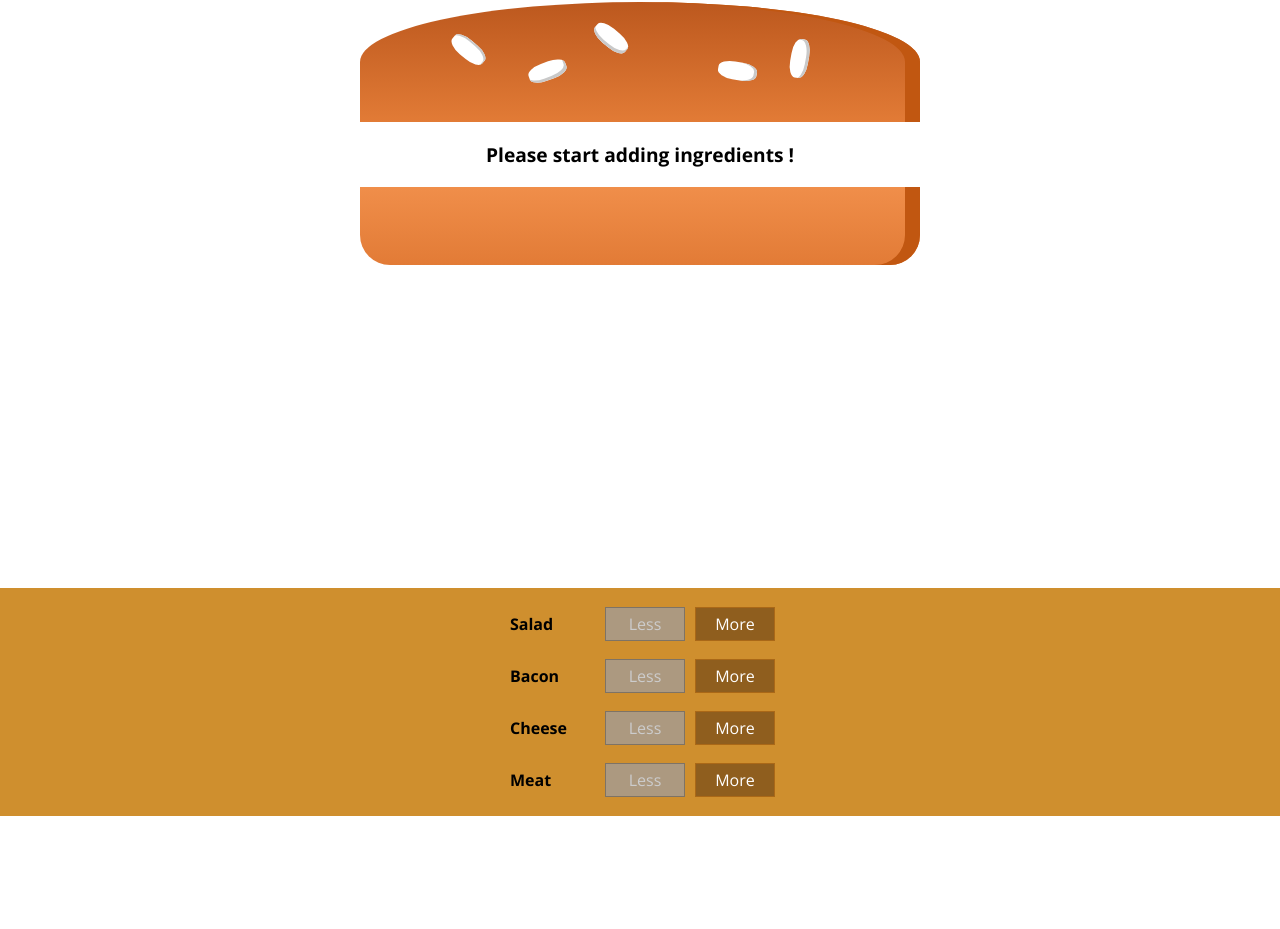
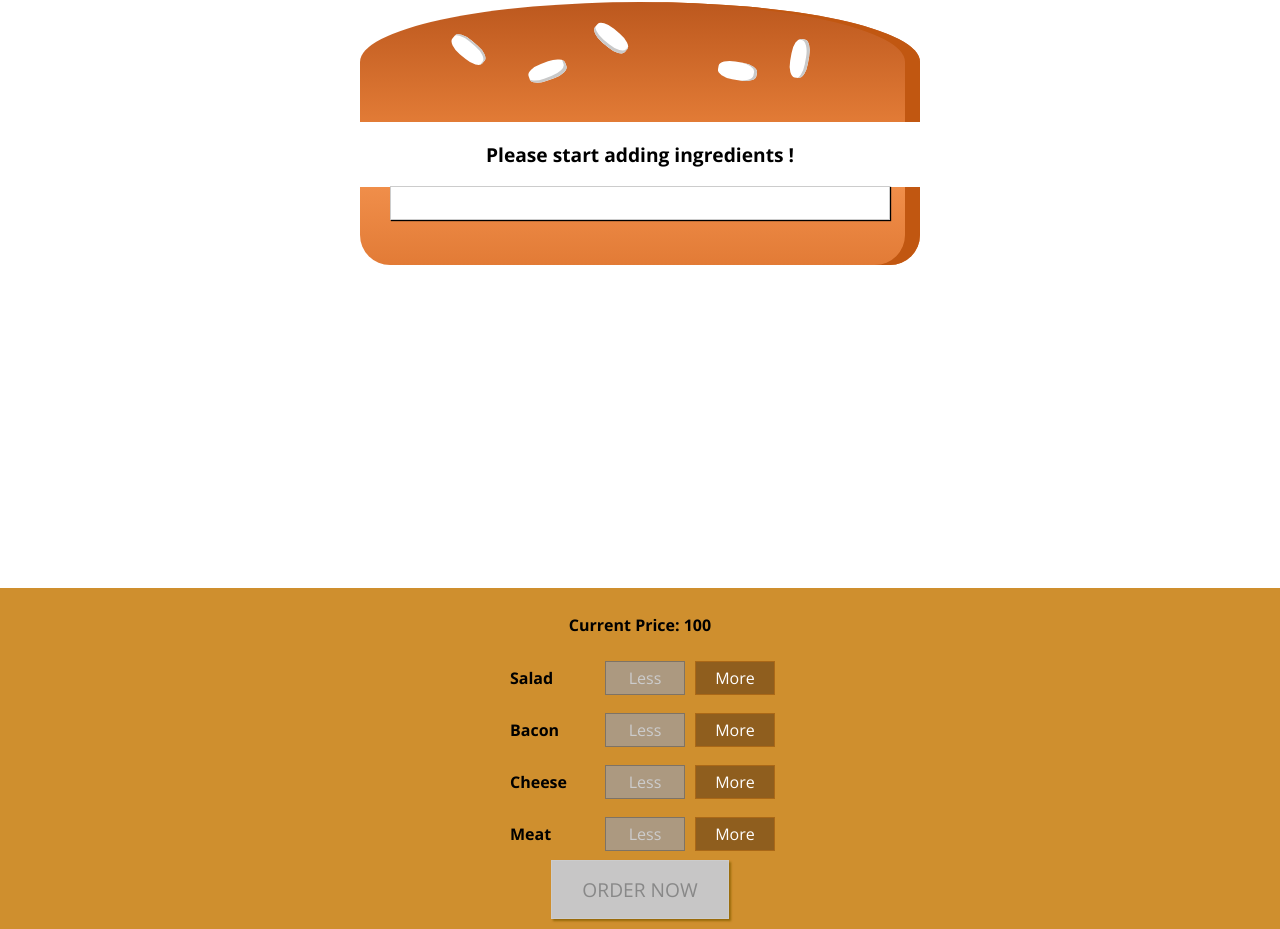
Before and after one commit to rajaghoshzhi/react-complete-guide_gitPush, a React app: page / in a window 1280 px wide. Shown: the part 54-983 px from the top of the page. Before the commit the page ends 870 px from the top, so only its background shows below. Built offline with nearby package versions, Linux system fonts and the light colour scheme.

Commit message:
order now changes

```diff
--- a/src/components/Burger/BuildControls/BuildControls.css
+++ b/src/components/Burger/BuildControls/BuildControls.css
@@ -8,3 +8,47 @@
     padding: 10px 0;
     align-items: center;
 }
+.BuildControls > .Bold {
+    font-weight: bold
+}
+
+.OrderButton {
+    background-color: #DAD735;
+    outline: none;
+    cursor: pointer;
+    border: 1px solid #966909;
+    color: #966909;
+    font-family: inherit;
+    font-size: 1.2em;
+    padding: 15px 30px;
+    box-shadow: 2px 2px 2px #966909;
+}
+
+.OrderButton:hover, .OrderButton:active {
+    background-color: #A0DB41;
+    border: 1px solid #966909;
+    color: #966909;
+}
+
+.OrderButton:disabled {
+    background-color: #C7C6C6;
+    cursor: not-allowed;
+    border: 1px solid #ccc;
+    color: #888888;
+}
+
+.OrderButton:not(:disabled) {
+    animation: enable 0.3s linear;
+}
+
+@keyframes enable {
+    0% {
+        transform: scale(1);
+    }
+    60% {
+        transform: scale(1.1);
+    }
+    100% {
+        transform: scale(1);
+    }
+}
--- a/src/components/Burger/BuildControls/BuildControls.js
+++ b/src/components/Burger/BuildControls/BuildControls.js
@@ -10,7 +10,6 @@ const Controls = [
 ]
 
 const BuildControls = (props) =>{
-//  console.log(props.passDisabled['salad']);
   const renderControls =   Controls.map((ele)=>{
         return <BuildControl
         addEle={props.clickToAdd.bind(this,ele.type)}
@@ -19,9 +18,23 @@ const BuildControls = (props) =>{
         label={ele.label}
         disableBtn={props.passDisabled[ele.type]}></BuildControl>
     });
+
+
+    const sumOfIngredients = Object.keys(props.sendIngredients).map((el)=>{
+        return props.sendIngredients[el]
+    }).reduce((accumulator,looper)=>{
+
+        return accumulator += looper;
+    },0);
+    let disableOrderNow = false;
+    if(sumOfIngredients > 0 ){
+        disableOrderNow = true;
+    }
     return (
         <div className={Classes.BuildControls}>
+            <p className={Classes.Bold}>Current Price: {props.currentPrice}</p>
             {renderControls}
+            <button className={Classes.OrderButton} disabled={!disableOrderNow}>ORDER NOW</button>
         </div>
     )
 }
--- /dev/null
+++ b/src/components/UI/Modal/Modal.css
@@ -0,0 +1,20 @@
+.Modal {
+    position: fixed;
+    z-index: 500;
+    background-color: white;
+    width: 70%;
+    border: 1px solid #ccc;
+    box-shadow: 1px 1px 1px black;
+    padding: 16px;
+    left: 15%;
+    top: 30%;
+    box-sizing: border-box;
+    transition: all 0.3s ease-out;
+}
+
+@media (min-width: 600px) {
+    .Modal {
+        width: 500px;
+        left: calc(50% - 250px);
+    }
+}
--- /dev/null
+++ b/src/components/UI/Modal/Modal.js
@@ -0,0 +1,15 @@
+import React from  'react';
+import Classes from './Modal.css';
+
+
+const Modal = (props) => {
+
+    return (
+        <div className={Classes.Modal}>
+            {props.children}
+        </div>
+
+    )
+}
+
+export default Modal;
--- a/src/containers/BurgerBuilder/BurgerBuilder.js
+++ b/src/containers/BurgerBuilder/BurgerBuilder.js
@@ -2,6 +2,7 @@ import React, { Component } from 'react';
 import Aux from '../../hoc/Auxillary';
 import Burger from '../../components/Burger/Burger';
 import BuildControls from '../../components/Burger/BuildControls/BuildControls';
+import Modal from '../../components/UI/Modal/Modal';
 
 const addOnPrice = {
         salad: 10,
@@ -53,13 +54,18 @@ class BurgerBuilder extends Component {
     }
     render() {
         const disabledBtn = {...this.state.ingredients};
+        const cpyForUpdate = {...this.state.ingredients};
         return (
             <Aux>
+                <Modal></Modal>
                 <Burger ingredients={this.state.ingredients}></Burger>
                 <BuildControls
-                passDisabled={disabledBtn}
-                clickToAdd={this.addIngredientHandler.bind(this)}
-                clickToRemove={this.removeIngredientHandler.bind(this)}></BuildControls>
+                    passDisabled={disabledBtn}
+                    clickToAdd={this.addIngredientHandler.bind(this)}
+                    clickToRemove={this.removeIngredientHandler.bind(this)}
+                    currentPrice={this.state.totalPrice}
+                    sendIngredients={cpyForUpdate}>
+                </BuildControls>
             </Aux>
         )
     }
```
